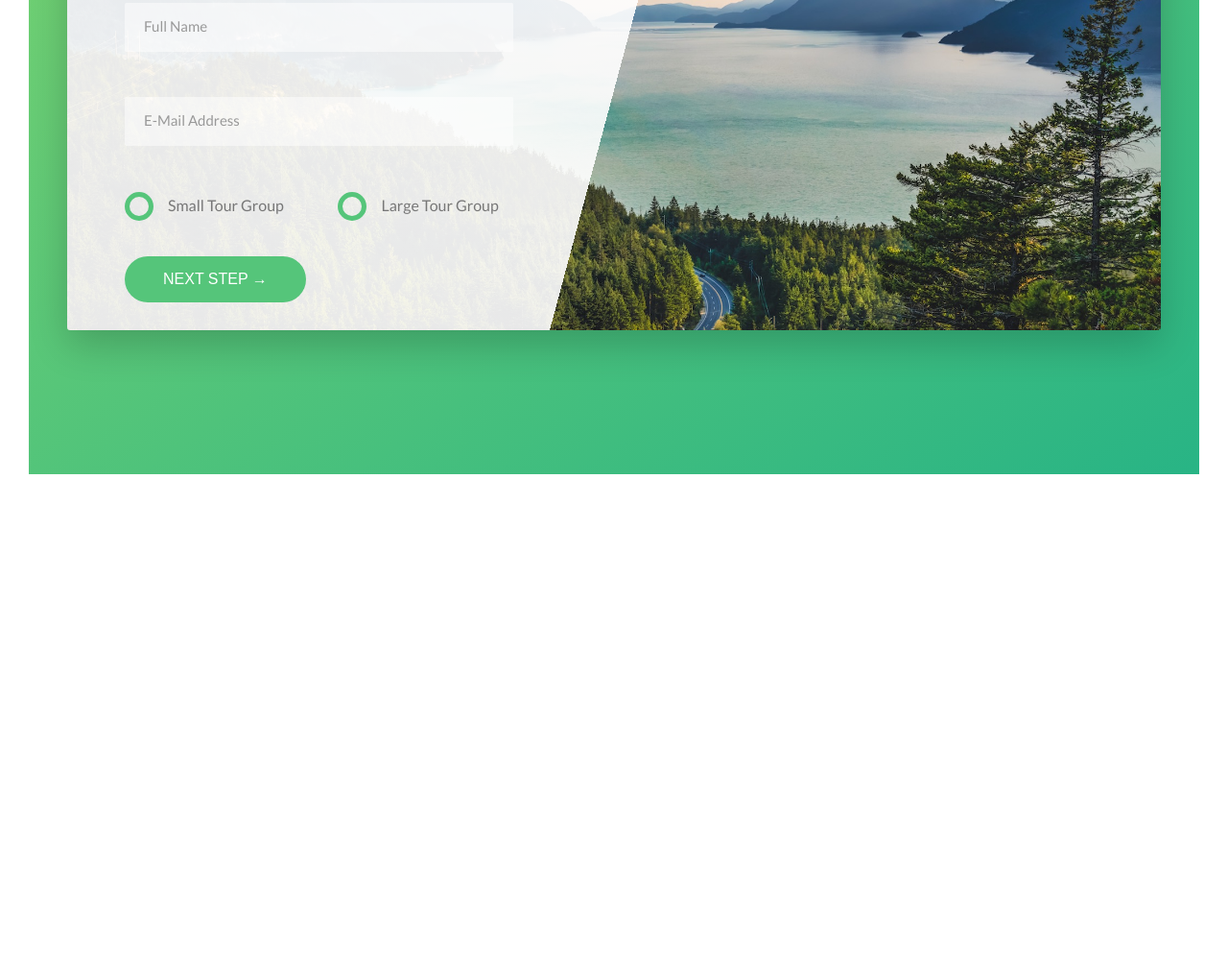
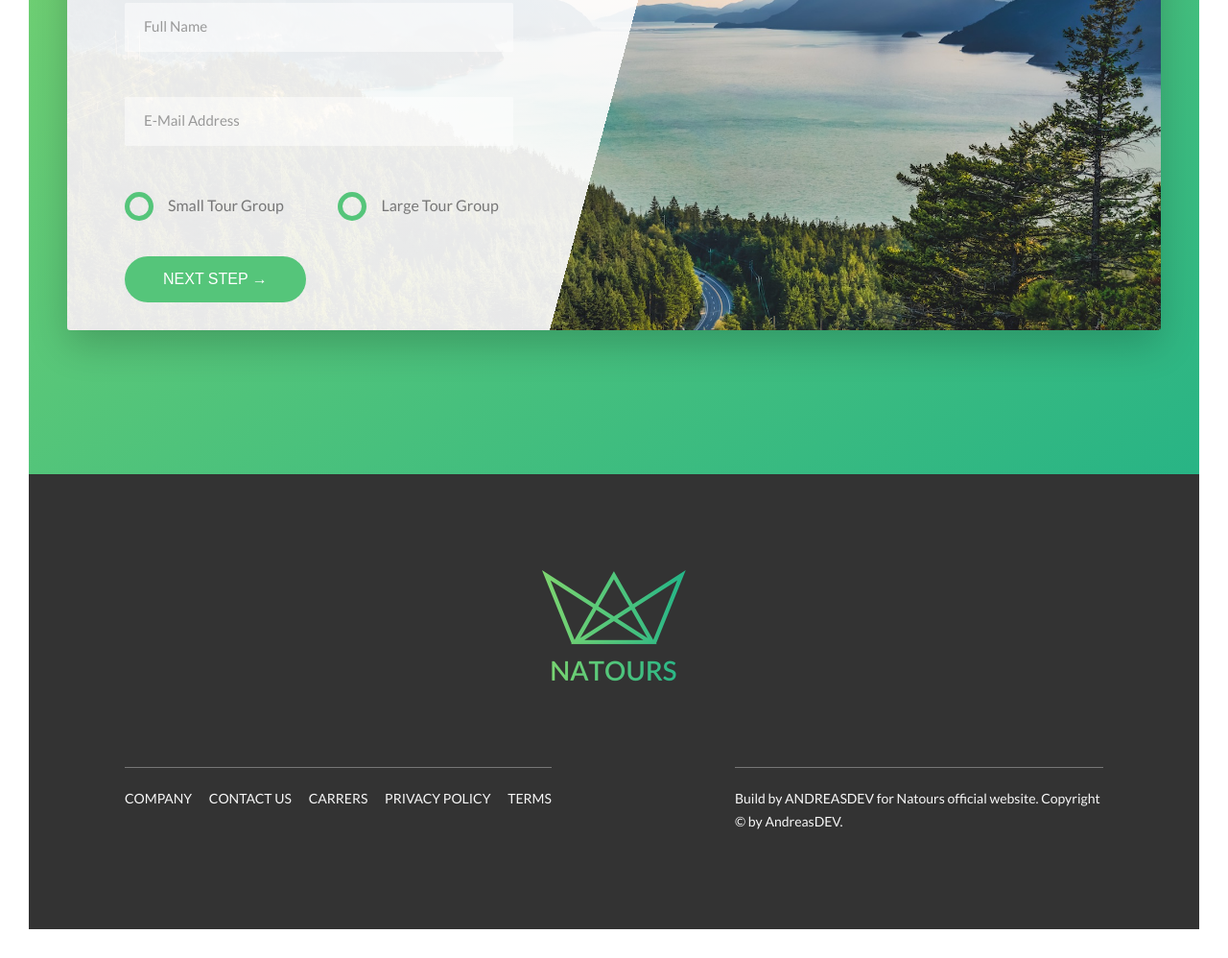
Before and after one commit to AndreasDeveloper/Natours-Website-Project, a website: page index.html in a window 1280 px wide. Shown: the part 4811-5809 px from the top of the page at 96% size. Before the commit the page ends 5335 px from the top, so only its background shows below. Drawn offline with Linux system fonts and the light colour scheme.

Commit message:
Finished Building the footer | Update #14 |

```diff
--- a/index.html
+++ b/index.html
@@ -31,6 +31,7 @@
             </div>
         </header>
 
+        <!-- MAIN CONTENT -->
         <main>
             <!-- ABOUT SECTION STARTS -->
             <section class="section-about">
@@ -344,7 +345,31 @@
             <!-- BOOKING SECTION ENDS -->
 
         </main>
+        <!-- MAIN CONTENT -->
 
+        <footer class="footer">
+            <div class="footer__logo-box">
+                <img src="resources/images/logo-green-2x.png" alt="Natours Logo" class="footer__logo">
+            </div>
+            <div class="row">
+                <div class="col-1-of-2">
+                    <div class="footer__navigation">
+                        <ul class="footer__list">
+                            <li class="footer__item"><a href="#" class="footer__link">Company</a></li>
+                            <li class="footer__item"><a href="#" class="footer__link">Contact Us</a></li>
+                            <li class="footer__item"><a href="#" class="footer__link">Carrers</a></li>
+                            <li class="footer__item"><a href="#" class="footer__link">Privacy Policy</a></li>
+                            <li class="footer__item"><a href="#" class="footer__link">Terms</a></li>
+                        </ul>
+                    </div>
+                </div>
+                <div class="col-1-of-2">
+                    <p class="footer__copyright">
+                        Build by <a href="#" class="footer__link">AndreasDEV</a> for Natours official website. Copyright &copy; by AndreasDEV.
+                    </p>
+                </div>
+            </div>
+        </footer>
 
 
 
--- a/resources/sass/abstracts/_variables.scss
+++ b/resources/sass/abstracts/_variables.scss
@@ -15,7 +15,8 @@ $color-tertiary-light: #2998ff; // Color For Tours Card Gradient
 $color-tertiary-dark: #5643fa; // Color For Tours Card Gradient
 
 $color-grey-dark: #777; // Color for text
-$color-grey-dark-2: #999; // Darker grey color
+$color-grey-dark-2: #999; // Darker grey color 1
+$color-grey-dark-3: #333; // Darker Grey Color 2
 
 $color-white: #fff; // Color White
 $color-black: #000; // Color Black
--- /dev/null
+++ b/resources/sass/layout/_footer.scss
@@ -0,0 +1,64 @@
+/* ------------------------------------------- */
+/* FOOTER
+/* ------------------------------------------- */
+
+.footer {
+    background-color: $color-grey-dark-3;
+    padding: 10rem;
+    font-size: 1.4rem;
+    color: $color-grey-light-1;
+
+    &__logo-box {
+        text-align: center;
+        margin-bottom: 8rem;
+    }
+
+    &__logo {
+        width: 15rem;
+        height: auto;
+    }
+
+    &__navigation {
+        border-top: 1px solid $color-grey-dark;
+        padding-top: 2rem;
+        display: inline-block;
+    }
+
+    &__list {
+        list-style: none;
+    }
+
+    &__item {
+        display: inline-block;
+
+        &:not(:last-child) {
+            margin-right: 1.5rem;
+        }
+    }
+
+    &__link {
+        &:link,
+        &:visited {
+            color: $color-grey-light-1;
+            background-color: $color-grey-dark-3;
+            text-decoration: none;
+            text-transform: uppercase;
+            display: inline-block;
+            transition: all .2s;
+        }
+
+        &:hover,
+        &:active {
+            color: $color-primary;
+            box-shadow: 0 1rem 2rem rgba($color-black, .4);
+            transform: rotate(5deg) scale(1.3);
+        }
+    }
+
+    &__copyright {
+        border-top: 1px solid $color-grey-dark;
+        padding-top: 2rem;
+        width: 80%;
+        float: right;
+    }
+}
--- a/resources/sass/main.scss
+++ b/resources/sass/main.scss
@@ -34,6 +34,7 @@ Dark green: #28b485
 /* - LAYOUT FOLDER FILES - */
 @import "layout/_header.scss";
 @import "layout/_grid.scss";
+@import "layout/_footer.scss";
 
 /* - PAGES FOLDER FILES - */
 @import "pages/_home.scss";
```
Also changed, not shown: resources/css3/style.css.
